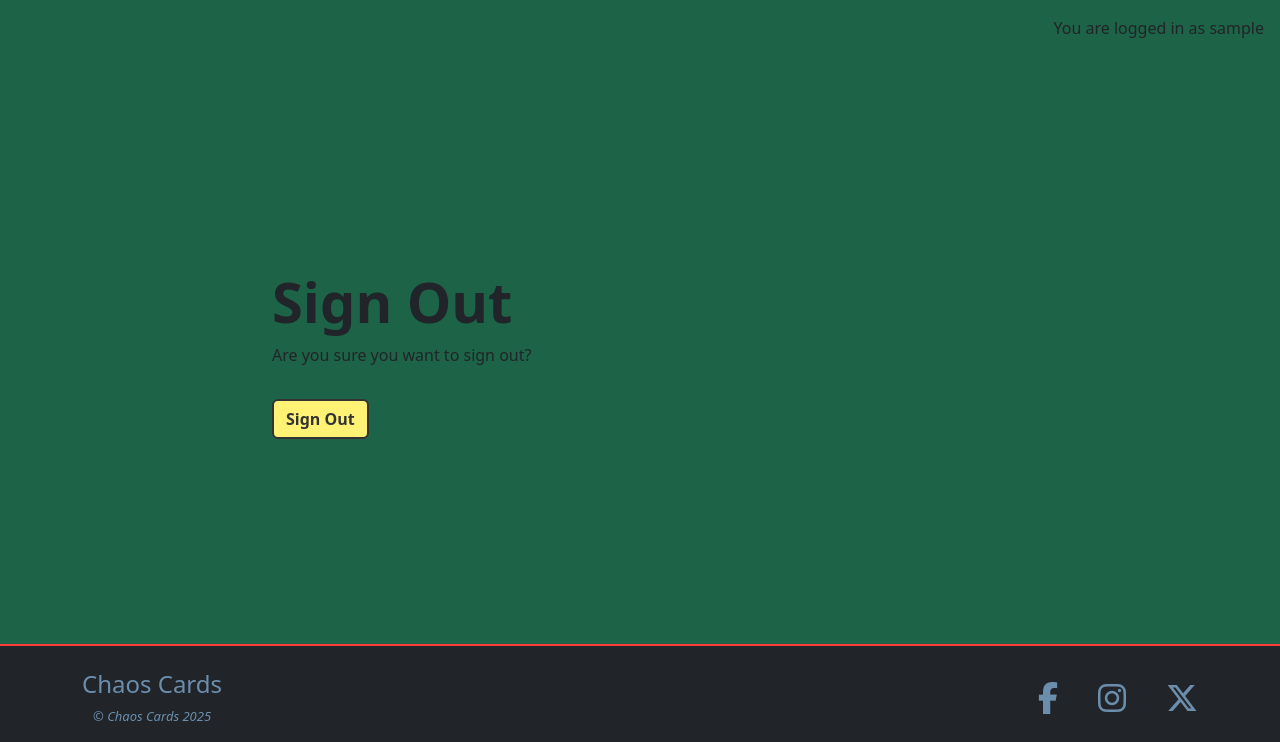
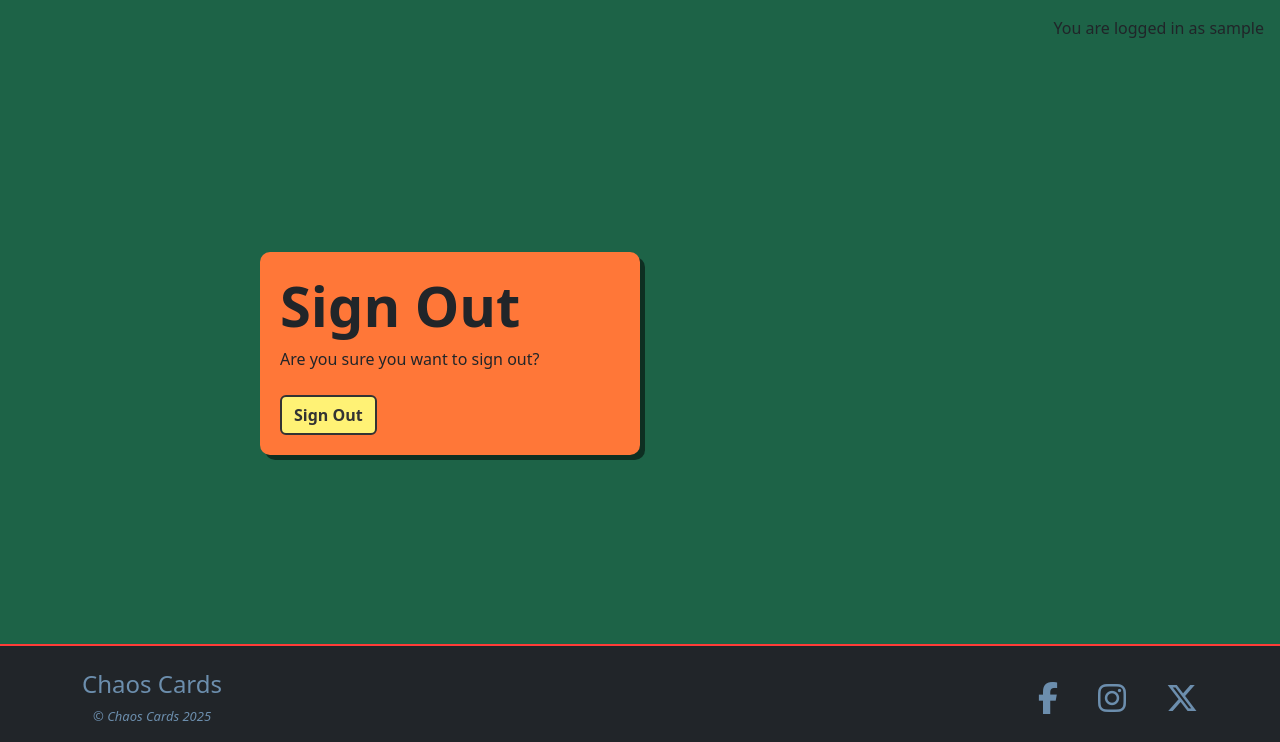
Before and after one commit to JamieJB123/chaos-cards-django, a Django app: page /accounts/logout/ in a window 1280 px wide. Shown: the part 58-800 px from the top of the page. Run offline with Django 5.2, Linux system fonts and the light colour scheme; the visitor is signed in with stand-in values (Sample User, id 1); some libraries are stand-ins or nearby versions.

Commit message:
Minor amend: styling for logout page to improve accessibility

```diff
--- a/templates/account/logout.html
+++ b/templates/account/logout.html
@@ -7,15 +7,9 @@
 {% block content %}
 <div class="container">
     <div class="row">
-        <div class="col-md-8 mt-3 offset-md-2">
+        <div class="col-md-4 mt-3 offset-md-2 auth-yb">
             <h1 class="display-4">{% trans "Sign Out" %}</h1>
-
-            <p>{% trans 'Are you sure you want to sign out?' %}</p>
-        </div>
-    </div>
-    <div class="row">
-        <div class="col-md-8 mt-3 offset-md-2">
-
+            <p class="mb-4">{% trans 'Are you sure you want to sign out?' %}</p>
             <form method="post" action="{% url 'account_logout' %}">
                 {% csrf_token %}
                 {% if redirect_field_value %}
```
